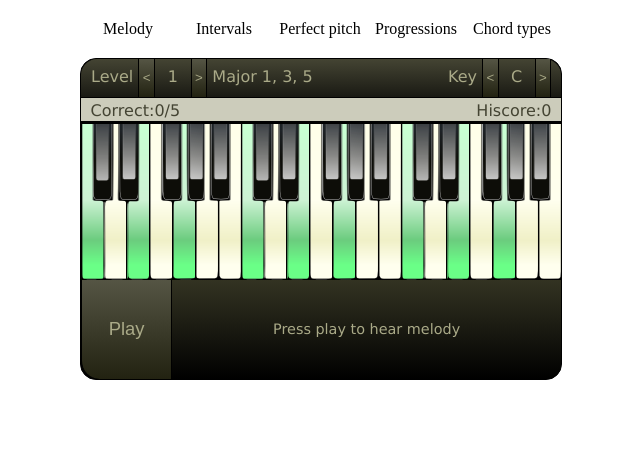
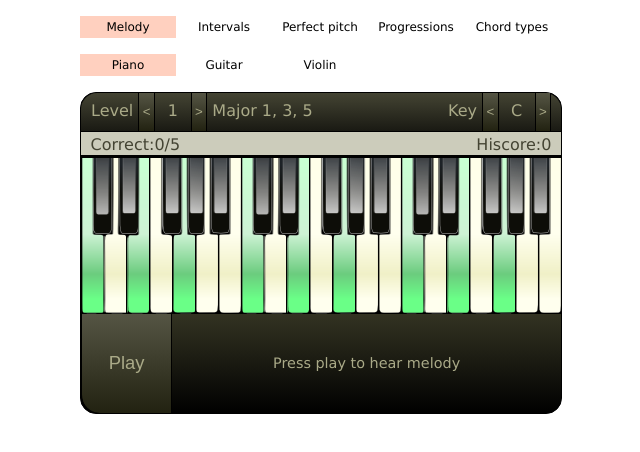
Before and after one commit to IwanVonNeumann/Pitch, a website: page index.html in a window 1280 px wide. Shown: the whole page, without its empty margins (320-960 px from the left). Drawn offline with nearby package versions, Linux system fonts and the light colour scheme.

Commit message:
jQuery-based menu introduced

```diff
--- a/index.html
+++ b/index.html
@@ -2,9 +2,12 @@
 <html lang="en">
 <head>
     <meta charset="UTF-8">
-    <title>Pitchimprover</title>
+    <title>Pitch</title>
 
+    <script src="bower_components/jquery/dist/jquery.js"></script>
     <script type="text/javascript" charset="utf-8" src="minified.js"></script>
+    <script src="js/Menu.js"></script>
+
     <link rel="stylesheet" href="styles/css/style.css">
     <link rel="stylesheet" href="styles/css/override.css">
 </head>
@@ -13,24 +16,21 @@
 
 <div class="container">
     <ul class="exercise-menu">
-        <li class="item">Melody</li>
-        <li class="item">Intervals</li>
-        <li class="item">Perfect pitch</li>
-        <li class="item">Progressions</li>
-        <li class="item">Chord types</li>
+        <li class="item js-select-ex js-select-ex-melody">Melody</li>
+        <li class="item js-select-ex js-select-ex-intervals">Intervals</li>
+        <li class="item js-select-ex js-select-ex-perfect-pitch">Perfect pitch</li>
+        <li class="item js-select-ex js-select-ex-progressions">Progressions</li>
+        <li class="item js-select-ex js-select-ex-chord-types">Chord types</li>
     </ul>
 
-    <div class="excercise">
-        <div class="stub">
-            Sorry, looks like your browser<br/>
-            does not support HTML audio.<br/>
-            To access the excercises online,<br/>
-            please use a modern browser<br/>
-            like Chrome, Firefox, IE9+, Opera or Safari.<br/>
-            Or install the Pitchimprover app<br/>
-            in case you are using a mobile device.
-        </div>
+    <ul class="exercise-menu">
+        <li class="item js-select-ins js-select-ins-piano">Piano</li>
+        <li class="item js-select-ins js-select-ins-guitar">Guitar</li>
+        <li class="item js-select-ins js-select-ins-violin">Violin</li>
+    </ul>
 
+    <div class="exercises-container">
+        <div class="excercise" id="exMelody">
             <div class="loader"></div>
 
             <div class="upper">
@@ -50,11 +50,10 @@
             </div>
 
             <canvas id="canvas"></canvas>
-        <!-- width="480" height="160"></canvas> -->
 
             <div class="lower">
                 <div class="playbtndiv">
-                <button id="playbtn" class="playbtn" onclick="play();">play</br> repeat</button>
+                    <button id="playbtn" class="playbtn" onclick="play();">play<br/> repeat</button>
                 </div>
 
                 <div class="infozonediv">
@@ -63,5 +62,6 @@
             </div>
         </div>
     </div>
+</div>
 </body>
 </html>
--- /dev/null
+++ b/js/Menu.js
@@ -0,0 +1,12 @@
+/**
+ * Created by Iwan on 09.08.2017.
+ */
+
+$(document).ready(function () {
+
+    $(".js-select-ex-melody").addClass("selected");
+    $(".js-select-ins-piano").addClass("selected");
+
+
+
+});
--- a/package.json
+++ b/package.json
@@ -1,9 +1,11 @@
 {
-  "name": "pitchimprover",
+  "name": "pitch",
   "version": "1.0.0",
   "description": "",
   "main": "index.html",
-  "dependencies": {},
+  "dependencies": {
+    "bower": "^1.8.0"
+  },
   "devDependencies": {
     "browser-sync": "^2.18.13",
     "gulp": "^3.9.1",
--- a/styles/css/style.css
+++ b/styles/css/style.css
@@ -27,7 +27,7 @@
 
     -moz-user-select: none;
     -webkit-user-select: none;
-    -o-user-select: none;
+    /*-o-user-select: none;*/
 }
 
 .upper {
@@ -252,7 +252,7 @@ canvas {
     position: absolute;
     /*top:0;*/
     height: 100%;
-    background: #222222;
+    /*background: #222222;*/
     border-top-right-radius: 0.2em;
     border-bottom-right-radius: 0.2em;
 
@@ -270,12 +270,12 @@ canvas {
 .progress_current {
     position: absolute;
     height: 100%;
-    background: #666666;
+    /*background: #666666;*/
     border-top-right-radius: 0.2em;
     border-bottom-right-radius: 0.2em;
     border-color: #78b337 #6ba031 #568128;
 
-    border-color: #78b337 #6ba031 #568128;
+    /*border-color: #78b337 #6ba031 #568128;*/
     background-color: #6bcc7e;
     background-image: -webkit-gradient(linear, left top, left bottom, color-stop(0%, #c9ffd3), color-stop(70%, #b9ee7f), color-stop(100%, #6aff87));
     background-image: -webkit-linear-gradient(top, #c9ffd3 0%, #b9ee7f 70%, #6aff87 100%);
--- a/styles/less/override.less
+++ b/styles/less/override.less
@@ -1,3 +1,7 @@
+
+body {
+  font-family: Verdana, sans-serif;
+}
 
 .container {
   margin: 0 auto;
@@ -11,7 +15,7 @@
     padding: 0;
 
     .item {
-      font-size: 1rem;
+      font-size: .75rem;
       display: inline-block;
       width: 20%;
       text-align: center;
@@ -20,7 +24,12 @@
       padding: .25rem 0 .125rem;
 
       &:hover {
+        background-color: rgba(255, 69, 0, .1);
         border-bottom: 2px solid orangered;
+      }
+
+      &.selected {
+        background-color: rgba(255, 69, 0, .25);
       }
     }
   }
```
Also changed, not shown: bower.json (added, +10 -0 lines), styles/css/override.css, 1 other file. Lines whose indentation alone changed are shown as unchanged.
